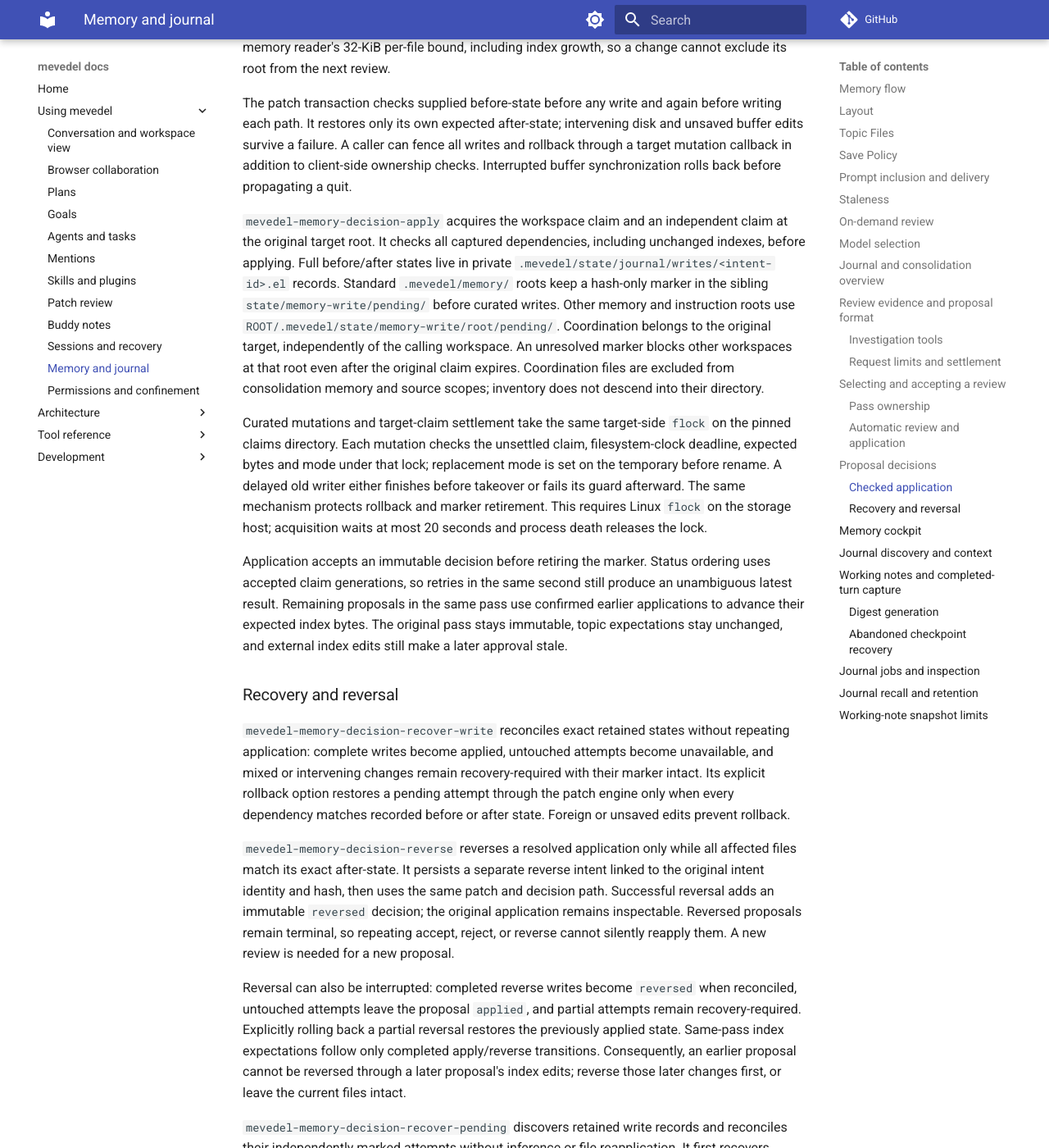
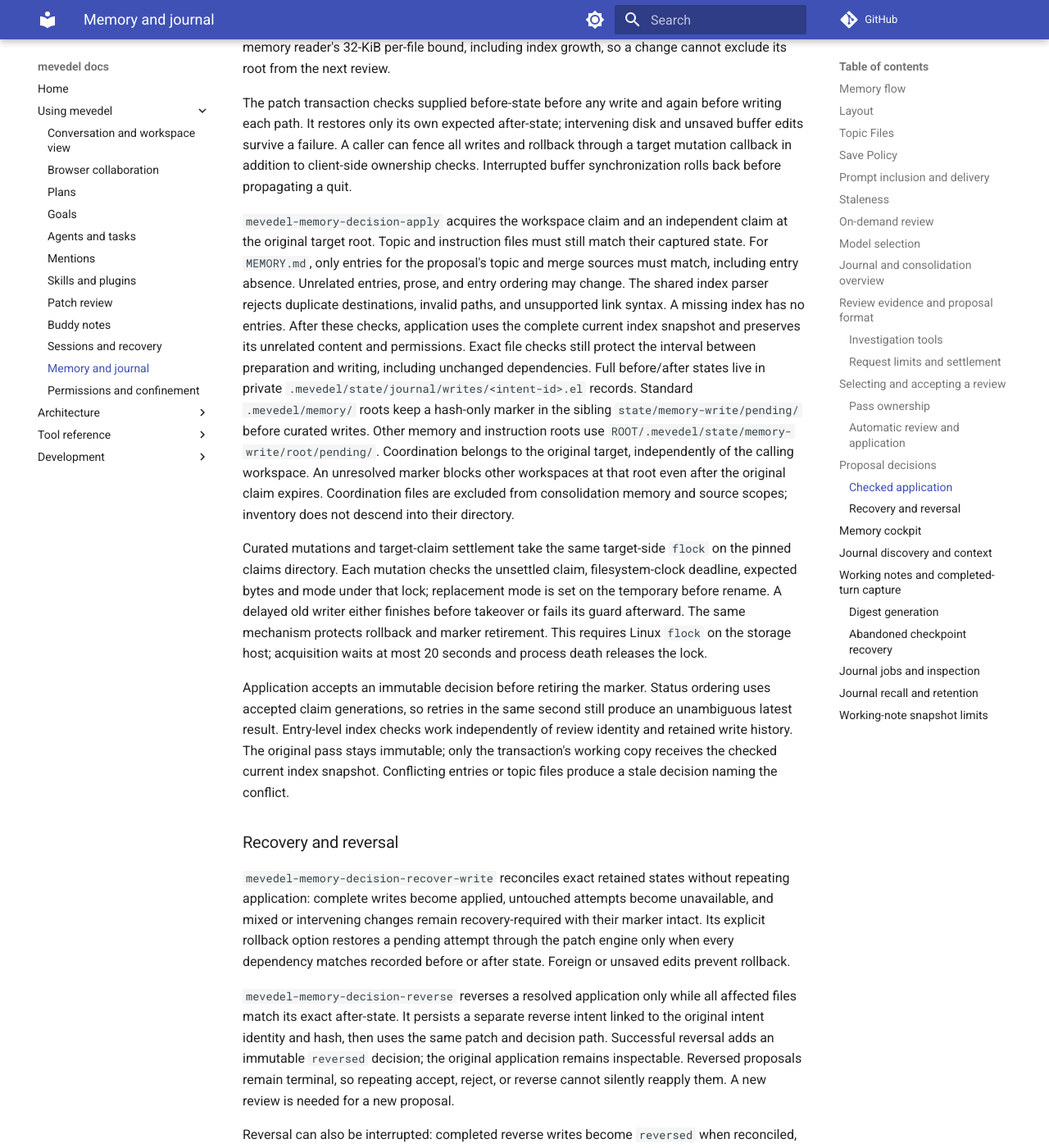
Before and after one commit to FrauH0lle/mevedel, an MkDocs documentation site: the page built from docs/memory.md, in a window 1280 px wide and 1400 px high, scrolled down 12620 px. Shown: the whole window at 82% size. Built offline with MkDocs 1.6.1 and Material for MkDocs 9.7.7, drawn with Linux system fonts in a browser that asks for light colours; comment, search, counter and statistics services are not loaded; some of the changed text lies outside the part shown.

Commit message:
fix(memory): Preserve unrelated index edits across reviews
Check only the index entries a proposal affects, preserving unrelated manual
edits and changes from other reviews. Keep exact topic checks and retain the
current index snapshot for checked writes, recovery and undo.

* mevedel-memory-apply.el (mevedel-memory-apply--index-lines)
(mevedel-memory-apply--index-conflicts, mevedel-memory-apply--index): Share
index parsing and compare affected destinations.
* mevedel-memory-decision.el (mevedel-memory-decision--application-input)
(mevedel-memory-decision-apply): Replace same-pass history replay with
entry-level checks and persist bounded, specific conflict reasons.
* mevedel-memory-write.el (mevedel-memory-write--before-p)
(mevedel-memory-write-prepare): Validate checked index snapshots.
* mevedel-memory-list.el (mevedel-memory-list--details): Show effective
diffs and current conflicts while retaining captured evidence.
* test/test-mevedel-memory-apply.el: Cover index parsing and conflicts.
* test/test-mevedel-memory-decision-apply.el: Cover independent reviews,
manual edits, concurrency, recovery, index absence and bounded reasons.
* test/test-mevedel-memory-list.el: Cover bulk acceptance and previews.
* docs/memory.md: Document entry-level index freshness.
* docs/adr/0117-publish-journal-results-from-fenced-outcomes.md: Record the
observed cross-review failure and replacement of same-pass replay.

Validation: 130 relevant Eask ERT tests pass; all 208 Lisp files compile
without warnings. Generated bytecode cleaned afterward.

```diff
--- a/docs/memory.md
+++ b/docs/memory.md
@@ -484,10 +484,10 @@ observation was stale. Journaling can be disabled while existing digests remain
 eligible for consolidation. Exit cancels queued and active review work.
 
 Auto applies proposals sequentially with fresh workspace and original-root
-ownership for each application. Shared-index expectations advance only through
-confirmed changes from the same pass. Intervening edits remain stale; cancelled
-application holds the remaining proposals. Completion reports the number of
-distinct files confirmed written by that run, counting a shared index once and
+ownership for each application. Unrelated index edits are preserved across
+reviews and manual changes. Changed topic files or affected index entries remain
+stale; cancelled application holds the remaining proposals. Completion reports
+the number of distinct files confirmed written by that run, counting a shared index once and
 excluding idempotently returned decisions from another call. A successful
 review can still leave held, stale, unavailable, or recovery-required proposals.
 Neither syntactic validation nor the updated-file count establishes that the
@@ -540,8 +540,15 @@ client-side ownership checks. Interrupted buffer
 synchronization rolls back before propagating a quit.
 
 `mevedel-memory-decision-apply` acquires the workspace claim and an independent
-claim at the original target root. It checks all captured dependencies, including
-unchanged indexes, before applying. Full before/after states live in private
+claim at the original target root. Topic and instruction files must still match
+their captured state. For `MEMORY.md`, only entries for the proposal's topic and
+merge sources must match, including entry absence. Unrelated entries, prose, and
+entry ordering may change. The shared index parser rejects duplicate destinations,
+invalid paths, and unsupported link syntax. A missing index has no entries.
+After these checks, application uses the complete current index snapshot and
+preserves its unrelated content and permissions. Exact file checks still protect
+the interval between preparation and writing, including unchanged dependencies.
+Full before/after states live in private
 `.mevedel/state/journal/writes/<intent-id>.el` records. Standard `.mevedel/memory/`
 roots keep a hash-only marker in the sibling `state/memory-write/pending/` before
 curated writes. Other memory and instruction roots use
@@ -561,10 +568,10 @@ host; acquisition waits at most 20 seconds and process death releases the lock.
 
 Application accepts an immutable decision before retiring the marker. Status
 ordering uses accepted claim generations, so retries in the same second still
-produce an unambiguous latest result. Remaining proposals in the same pass use
-confirmed earlier applications to advance their expected index bytes. The
-original pass stays immutable, topic expectations stay unchanged, and external
-index edits still make a later approval stale.
+produce an unambiguous latest result. Entry-level index checks work independently
+of review identity and retained write history. The original pass stays immutable;
+only the transaction's working copy receives the checked current index snapshot.
+Conflicting entries or topic files produce a stale decision naming the conflict.
 
 ### Recovery and reversal
 
@@ -586,10 +593,9 @@ review is needed for a new proposal.
 Reversal can also be interrupted: completed reverse writes become `reversed`
 when reconciled, untouched attempts leave the proposal `applied`, and partial
 attempts remain recovery-required. Explicitly rolling back a partial reversal
-restores the previously applied state. Same-pass index expectations follow only
-completed apply/reverse transitions. Consequently, an earlier proposal cannot
-be reversed through a later proposal's index edits; reverse those later changes
-first, or leave the current files intact.
+restores the previously applied state. Reversal retains exact whole-file checks:
+an earlier proposal cannot be reversed through a later proposal's index edits;
+reverse those later changes first, or leave the current files intact.
 
 `mevedel-memory-decision-recover-pending` discovers retained write records and
 reconciles their independently marked attempts without inference or file
@@ -657,9 +663,10 @@ visible while navigating. Each changed file and retained evidence entry has its
 own destination. `n`/`p` switch sections; `g` refreshes the same proposal; `q`
 closes both panes and returns to the table. Narrow windows stack the index above
 the reader. Evidence inspection still works if a public digest is unavailable.
-Pending diffs include confirmed
-same-pass index transitions; applied/reversed diffs come from the exact retained
-write intent. `a` accepts, `r` rejects, `A` accepts pending proposals sequentially,
+Pending diffs include unrelated current index edits when freshness checks pass.
+If they fail, inspection retains the captured diff and shows the current conflict
+or unavailable-state reason. Applied/reversed diffs come from the exact retained
+write intent. `a` accepts, `r` rejects, `A` accepts pending and stale proposals sequentially,
 and `R` rejects pending proposals. Rejection is one key; use a prefix argument to
 enter an optional reason. `u` performs checked reversal. `c` reconciles an
 interrupted write; `U` explicitly rolls back a known interrupted attempt.
```
Also changed, not shown: docs/adr/0117-publish-journal-results-from-fenced-outcomes.md (+16 -3 lines), 7 other files.
